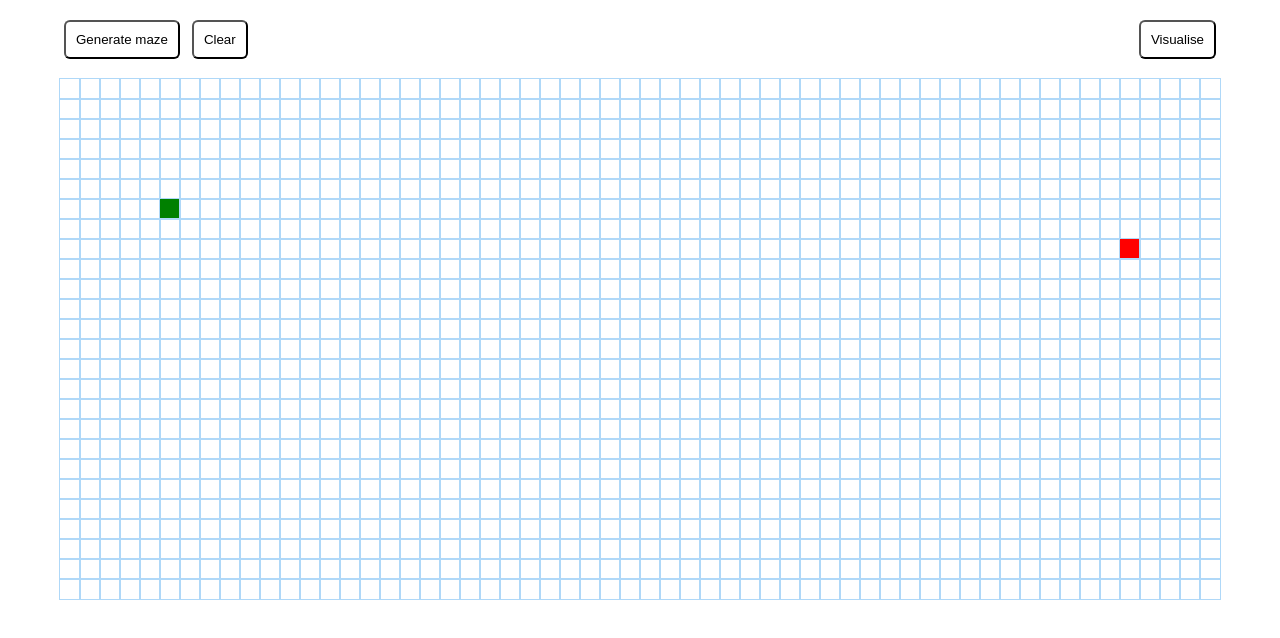
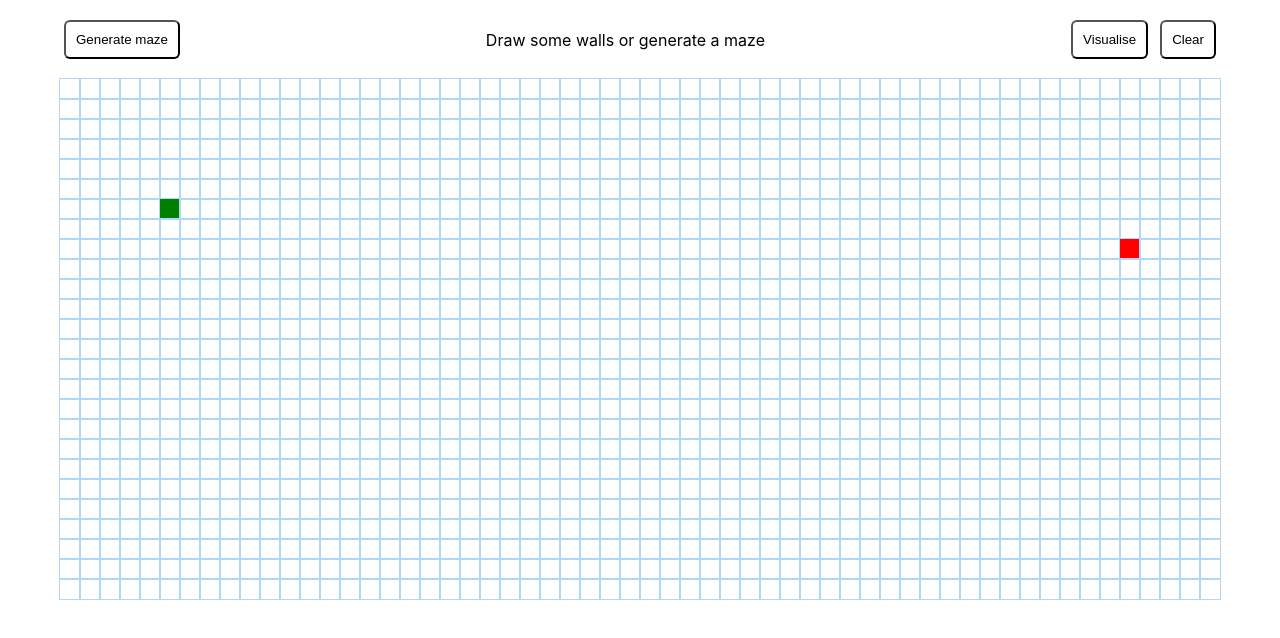
Before and after one commit to tomdaniels/pathfinder, a Next.js app: page / in a window 1280 px wide. Shown: the top 638 px of the page. Built offline with nearby package versions, Linux system fonts and the light colour scheme.

Commit message:
button group & heading

```diff
--- a/src/components/visualiser/button-group.js
+++ b/src/components/visualiser/button-group.js
@@ -5,20 +5,25 @@ export default function ButtonGroup({
   visualiseAlgo,
   locked,
   clear,
+
+  children,
 }) {
   return (
     <div className={styles.container}>
-      <div className={styles.left}>
+      <div>
         <button disabled={locked} onClick={() => generateMaze()}>
           Generate maze
+        </button>
+      </div>
+      {children}
+      <div className={styles.right}>
+        <button disabled={locked} onClick={() => visualiseAlgo()}>
+          Visualise
         </button>
         <button disabled={locked} onClick={() => clear()}>
           Clear
         </button>
       </div>
-      <button disabled={locked} onClick={() => visualiseAlgo()}>
-        Visualise
-      </button>
     </div>
   );
 }
--- a/src/components/visualiser/index.js
+++ b/src/components/visualiser/index.js
@@ -179,7 +179,9 @@ export default function Visualiser({ gridCnfg }) {
         generateMaze={generateMaze}
         locked={locked}
         clear={clear}
-      />
+      >
+        Draw some walls or generate a maze
+      </ButtonGroup>
       <div className={styles.grid}>
         {grid.map((row, rowIdx) => (
           <div key={rowIdx} className={styles.row}>
--- a/src/styles/ButtonGroup.module.css
+++ b/src/styles/ButtonGroup.module.css
@@ -2,6 +2,7 @@
   width: 90%;
   display: flex;
   gap: 12px;
+  align-items: center;
   justify-content: space-between;
   margin: 20px auto 20px auto;
   animation-name: fadeIn;
@@ -10,7 +11,7 @@
   animation-delay: 1;
 }
 
-.left {
+.right {
   display: flex;
   gap: 12px;
 }
```
